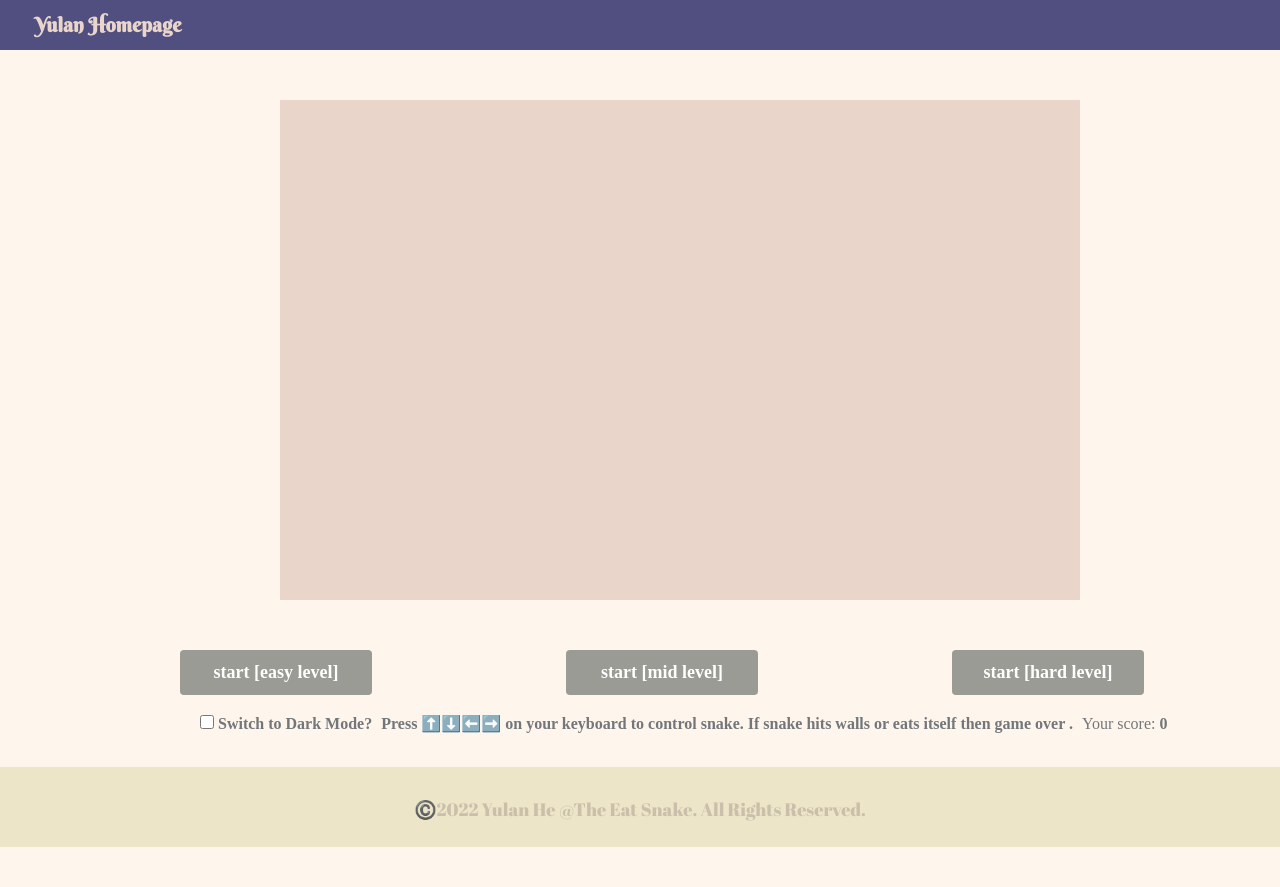
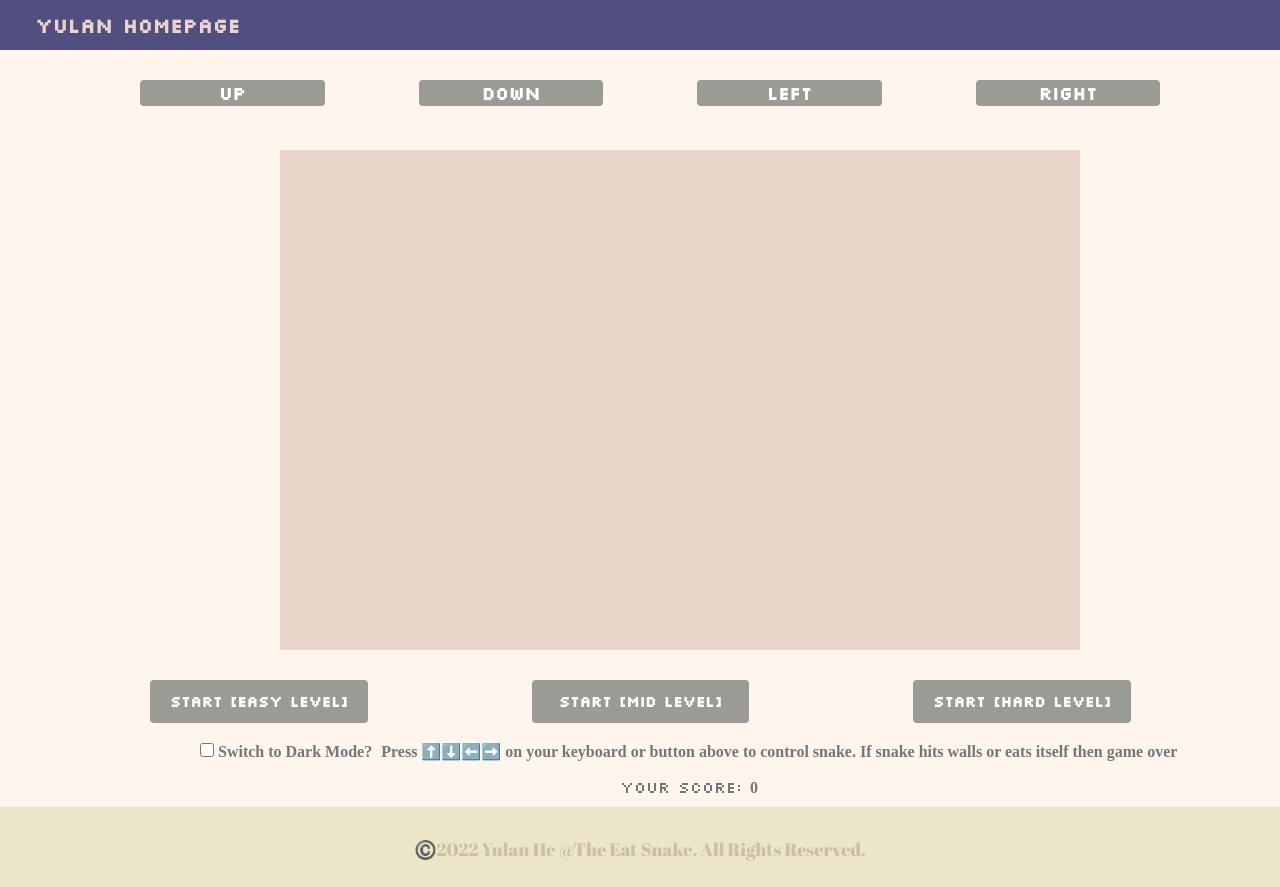
Before and after one commit to heyulan0112/Yulan-Website, a website: page snake.html in a window 1280 px wide. Before the commit the page ends 847 px from the top, so only its background shows below. Drawn offline with Linux system fonts and the light colour scheme; a web font is replaced by a local one.

Commit message:
add button to control snake

```diff
--- a/public/css/snake.css
+++ b/public/css/snake.css
@@ -4,7 +4,7 @@ body{
 }
 
 .map {
-  top: 100px;
+  top: 150px;
   left: 280px;
   width: 800px;
   height: 500px;
@@ -36,7 +36,7 @@ body{
   display: inline-block;
   position: absolute;
   z-index: 1;
-  font-family: 'Berkshire Swash', cursive;
+  font-family: 'Silkscreen', cursive;
   font-weight: bolder;
   font-size: 20px;
   margin-top: 12px;
@@ -74,11 +74,11 @@ body{
 
 
 
-button{
-  width: 15%;
+.level-btn{
+  width: 17%;
   padding: 12px;
-  margin-top: 650px;
-  margin-left: 180px;
+  margin-top: 550px;
+  margin-left: 150px;
   margin-right: 10px;
   margin: bottom: 5px;
   /* margin: 50px 255px; */
@@ -88,26 +88,28 @@ button{
   border: none;
   color: white;
   text-align: center;
-  font-size: 18px;
-  font-family: 'Marcellus SC', serif;
+  font-size: 15px;
+  font-family: 'Silkscreen', cursive;
   font-weight: bold;
   transition: all 0.5s;
   cursor: pointer;
   z-index: 1;
 }
 
-button:hover{
+
+
+.level-btn:hover{
   background-color: #41444B;
 }
 
-button span{
+.level-btn span{
   cursor: pointer;
   display: inline-block;
   position: relative;
   transition: 0.5s;
 }
 
-button span:after {
+.level-btn span:after {
   content: '\00bb';
   position: absolute;
   opacity: 0;
@@ -116,13 +118,43 @@ button span:after {
   transition: 0.5s;
 }
 
-button:hover span {
+.level-btn:hover span {
   padding-right: 25px;
 }
 
-button:hover span:after {
+.level-btn:hover span:after {
   opacity: 1;
   right: 0;
+}
+
+.control-button{
+  margin-bottom: 0px;
+  margin-top: 30px;
+  height: 100px;
+  margin-left: 50px;
+}
+
+.control-btn{
+  display: inline-block;
+  margin-left: 90px;
+  margin-top: 50px;
+  width: 15%;
+  border-radius: 4px;
+  background-color: #9A9B94;
+  border: none;
+  color: white;
+  text-align: center;
+  font-size: 18px;
+  font-family: 'Silkscreen', cursive;
+  font-weight: bold;
+  transition: all 0.5s;
+  cursor: pointer;
+  z-index: 1;
+}
+
+.control-btn:hover{
+  background-color: #7C3E66;
+
 }
 
 .check{
@@ -165,13 +197,11 @@ button:hover span:after {
 }
 
 .score-div{
-  display: inline;
-  left: 5px;
-  top:20px;
-  margin-left: 5px;
+  display: block;
+  margin-left: 620px;
   margin-right: 0px;
-  margin-bottom: 0px;
-  font-family: 'Marcellus SC', serif;
+  margin-bottom: 10px;
+  font-family: 'Silkscreen', cursive;
   color: #73777B;
 }
 
--- a/public/js/game.js
+++ b/public/js/game.js
@@ -57,6 +57,21 @@
    };
 
    Game.prototype.bindKey = function(){
+     document.addEventListener("click",function(e){
+       if(e.target.id == "left-btn" && this.snake.direction != "right"){
+         this.snake.direction = "left";
+       }
+       else if(e.target.id == "up-btn" && this.snake.direction != "down"){
+         this.snake.direction = "up";
+       }
+       else if(e.target.id == "right-btn" && this.snake.direction != "left"){
+         this.snake.direction = "right";
+       }
+       else if(e.target.id == "down-btn" && this.snake.direction != "up"){
+         this.snake.direction = "down";
+       }
+     }.bind(that),false);
+
      document.addEventListener("keydown",function(e){
        if(e.keyCode == 37 && this.snake.direction != "right"){
          this.snake.direction = "left";
--- a/snake.html
+++ b/snake.html
@@ -7,27 +7,30 @@
  <link rel="preconnect" href="https://fonts.googleapis.com">
  <link rel="preconnect" href="https://fonts.gstatic.com" crossorigin>
  <link href="https://fonts.googleapis.com/css2?family=Abril+Fatface&display=swap" rel="stylesheet">
- <link href="https://fonts.googleapis.com/css2?family=Abril+Fatface&family=Sacramento&family=Syncopate:wght@700&display=swap" rel="stylesheet">
- <link href="https://fonts.googleapis.com/css2?family=Abril+Fatface&family=Berkshire+Swash&family=Marcellus+SC&family=Sacramento&family=Syncopate:wght@700&display=swap" rel="stylesheet">
- <link href="https://fonts.googleapis.com/css2?family=Abril+Fatface&family=Berkshire+Swash&family=Sacramento&family=Syncopate:wght@700&display=swap" rel="stylesheet">
+ <link href="https://fonts.googleapis.com/css2?family=Berkshire+Swash&family=Marcellus+SC&family=Silkscreen&display=swap" rel="stylesheet">
 </head>
 <body id="gamebody">
   <div id="head" class="menu">
     <a class="homepage" href="index.html">Yulan Homepage</a>
   </div>
+  <div class="control-button">
+    <button class="control-btn" id="up-btn" type="button" name="button">up</button>
+    <button class="control-btn" id="down-btn" type="button" name="button">down</button>
+    <button class="control-btn" id="left-btn" type="button" name="button">left</button>
+    <button class="control-btn" id="right-btn" type="button" name="button">right</button>
+  </div>
   <div id="map" class="map"></div>
   <script src="public/js/food.js"></script>
   <script src="public/js/snake.js"></script>
   <script src="public/js/game.js"></script>
-
-  <button id="startgame" type="submit" name="button" onclick="myEatSnake()"><span>start [easy level]</span></button>
-  <button id="startgame-mid" type="submit" name="button" onclick="myEatSnakeMid()"><span>start [mid level]</span></button>
-  <button id="startgame-hard" type="submit" name="button" onclick="myEatSnakeHard()"><span>start [hard level]</span></button>
+  <button class="level-btn" id="startgame" type="submit" name="button" onclick="myEatSnake()"><span>start [easy level]</span></button>
+  <button class="level-btn" id="startgame-mid" type="submit" name="button" onclick="myEatSnakeMid()"><span>start [mid level]</span></button>
+  <button class="level-btn" id="startgame-hard" type="submit" name="button" onclick="myEatSnakeHard()"><span>start [hard level]</span></button>
   <label id="check" class="check">
     <input id="checkid" class="checkboxx" onclick="myColor()" type="checkbox" name="">
     Switch to Dark Mode?
   </label>
-  <p id="guide" class="guide">Press ⬆️⬇️⬅️➡️ on your keyboard to control snake. If snake hits walls or eats itself then game over . </p>
+  <p id="guide" class="guide">Press ⬆️⬇️⬅️➡️ on your keyboard or button above to control snake. If snake hits walls or eats itself then game over</p>
   <div id="score-div" class="score-div">Your score: <span id="score" class="score">0</span></div>
   <script>
   function myEatSnake(){
@@ -78,7 +81,7 @@
   }
   </script>
   <div class="copy-right">
-    <p class = "right-text">©️2022 Yulan He @The Eat Snake. All Rights Reserved.</p>
+    <footer class = "right-text">©️2022 Yulan He @The Eat Snake. All Rights Reserved.</footer>
   </div>
 </body>
 </html>
```
